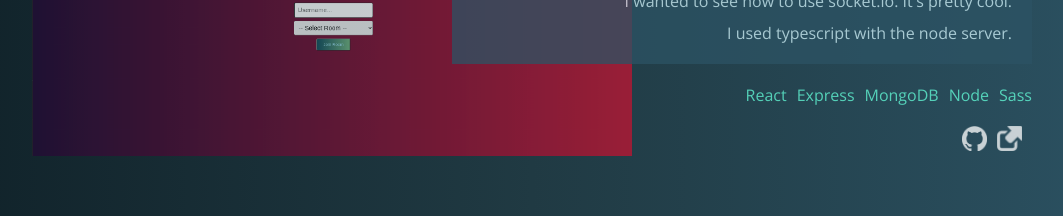
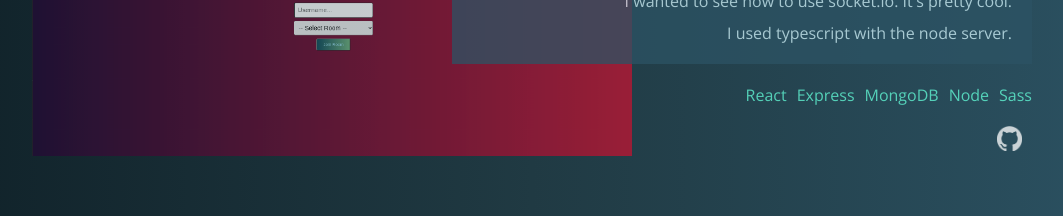
Before and after one commit to Nineteen991/portfolio, a React (Create React App) app: page / in a window 1280 px wide. Shown: the part 2500-2716 px from the top of the page, without its empty margins (108-1171 px from the left). Built offline with nearby package versions, Linux system fonts and the light colour scheme.

Commit message:
nixed a link

```diff
--- a/src/components/Featured-Projects/Chat.js
+++ b/src/components/Featured-Projects/Chat.js
@@ -36,11 +36,6 @@ export default function Chat() {
               className="project-icons"
             />
           </a>
-          <a
-            href='https://main--spiffy-figolla-126057.netlify.app/'
-            className="project-link-a">
-            <img src={externalLink} alt="Link" className='project-icons' />
-          </a>
         </div>
       </div>
 
```
